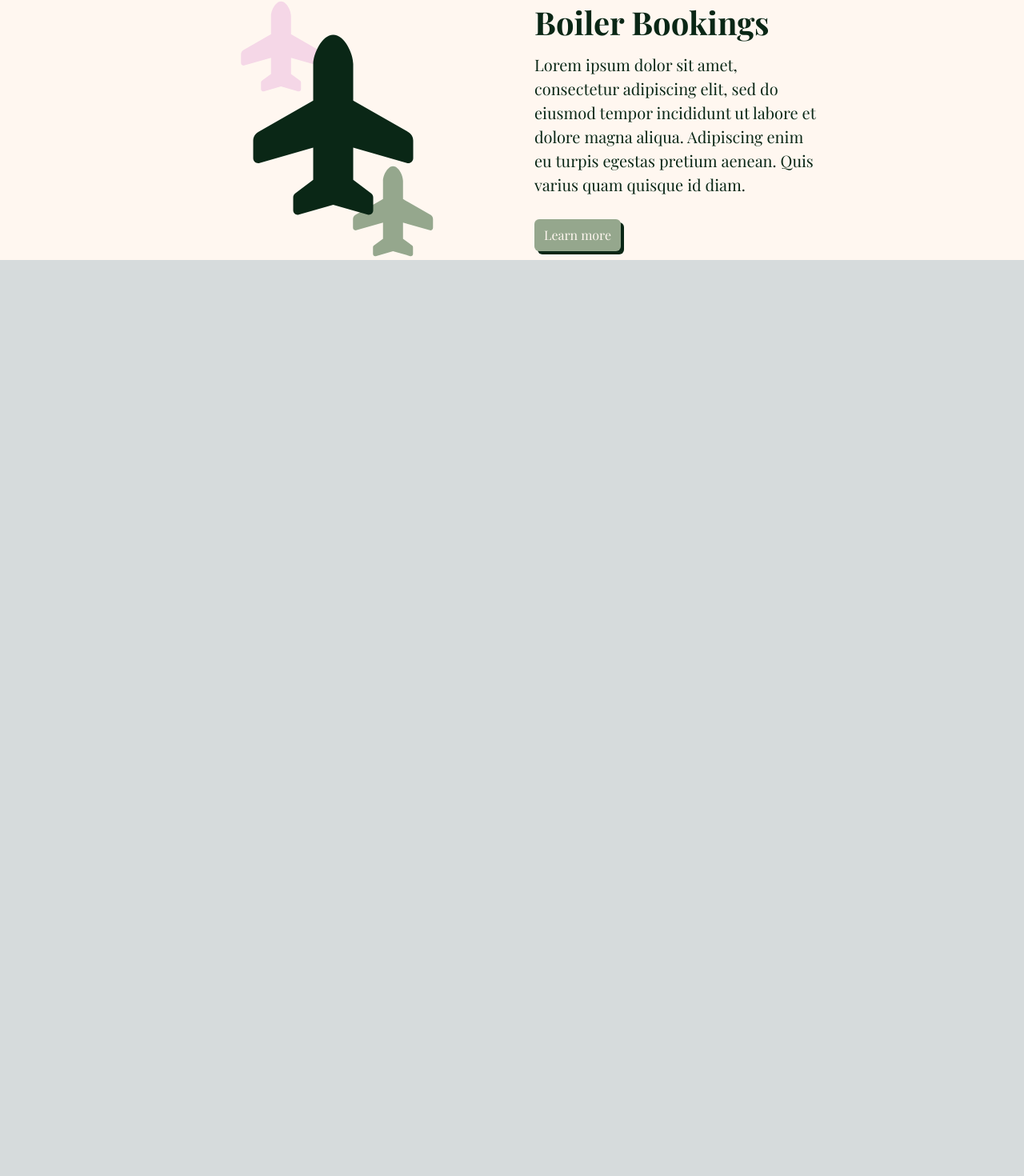
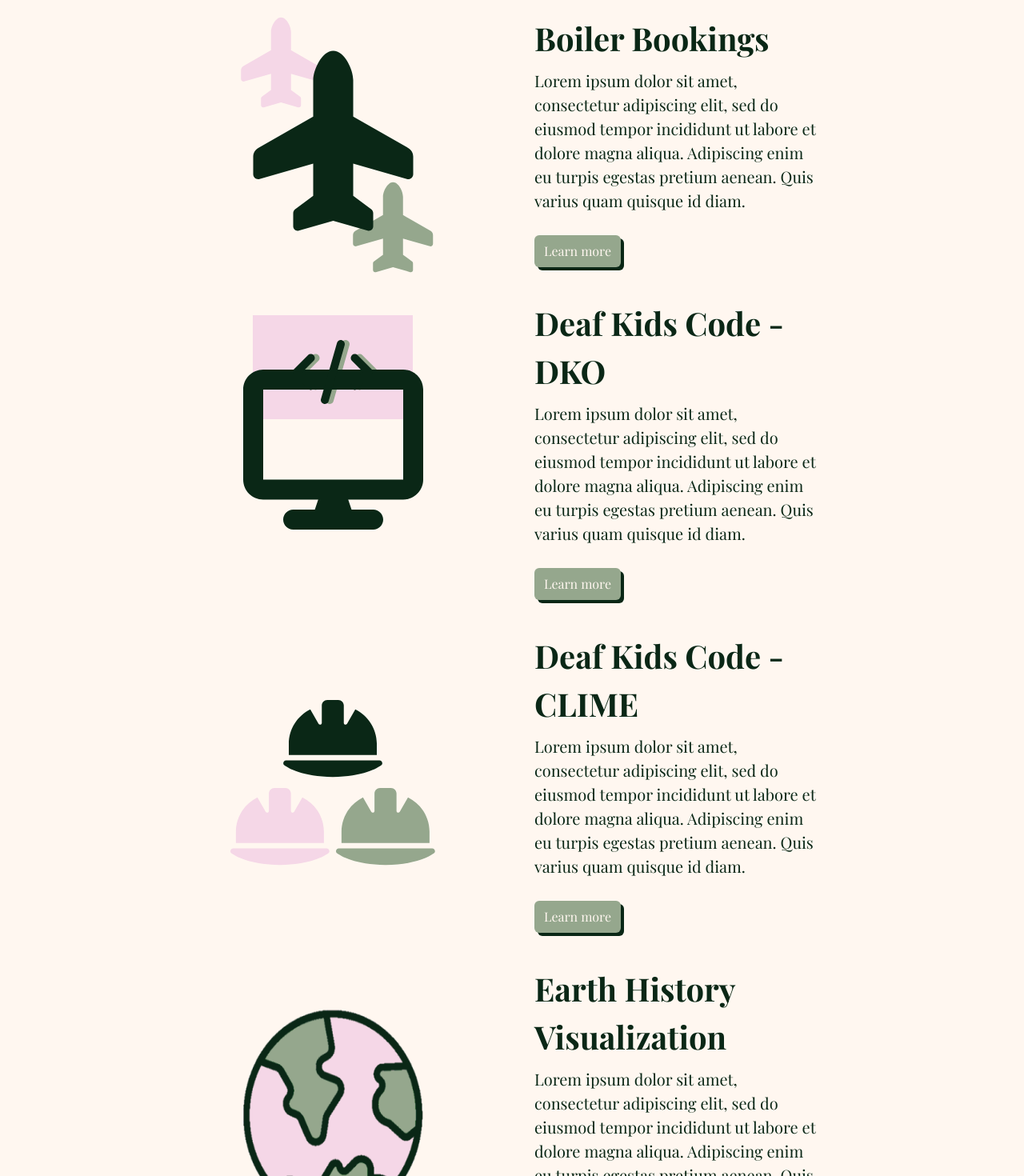
Before and after one commit to lbostre/my-portfolio, a Next.js app: page / in a window 1280 px wide. Shown: the part 1275-2745 px from the top of the page at 80% size. Before the commit the page ends 1600 px from the top, so only its background shows below. Built offline with nearby package versions, Linux system fonts and the light colour scheme; a web font is replaced by a local one.

Commit message:
Maybeee???

```diff
--- a/src/app/page.tsx
+++ b/src/app/page.tsx
@@ -4,6 +4,9 @@ import Button from "@/components/Button/Button";
 import Project from "@/components/Project";
 import CourseRater from "@/components/Icons/CourseRater";
 import BoilerBookings from "@/components/Icons/BoilerBookings";
+import Dko from "@/components/Icons/Dko";
+import Clime from "@/components/Icons/Clime";
+import Ehv from "@/components/Icons/Ehv";
 
 export default function Home() {
   return (
@@ -18,13 +21,16 @@ export default function Home() {
                   </div>
               </div>
           </div>
-          <div className="min-h-screen bg-[#fff7f0] text-[#0a2716] px-64">
-                      <p className="text-[70px] font-bold mb-5">My Projects</p>
-              <div className="flex flex-col gap-8">
-              <Project  onClick={console.log("breh")}  description="Lorem  ipsum dolor sit amet, consectetur adipiscing elit, sed do eiusmod  tempor incididunt ut labore et dolore magna aliqua. Adipiscing enim eu  turpis egestas pretium aenean. Quis varius quam quisque id diam." title="Course Rater" icon={<CourseRater/>}/>
-              <Project  onClick={console.log("breh")}  description="Lorem  ipsum dolor sit amet, consectetur adipiscing elit, sed do eiusmod  tempor incididunt ut labore et dolore magna aliqua. Adipiscing enim eu  turpis egestas pretium aenean. Quis varius quam quisque id diam." title="Boiler Bookings" icon={<BoilerBookings/>}/>
+          <div className="min-h-screen bg-[#fff7f0] text-[#0a2716] px-64 pb-10">
+              <p className="text-[70px] font-bold mb-8">My Projects</p>
+              <div className="flex flex-col gap-10">
+                  <Project  onClick={console.log("breh")}  description="Lorem  ipsum dolor sit amet, consectetur adipiscing elit, sed do eiusmod  tempor incididunt ut labore et dolore magna aliqua. Adipiscing enim eu  turpis egestas pretium aenean. Quis varius quam quisque id diam." title="Course Rater" icon={<CourseRater/>}/>
+                  <Project  onClick={console.log("breh")}  description="Lorem  ipsum dolor sit amet, consectetur adipiscing elit, sed do eiusmod  tempor incididunt ut labore et dolore magna aliqua. Adipiscing enim eu  turpis egestas pretium aenean. Quis varius quam quisque id diam." title="Boiler Bookings" icon={<BoilerBookings/>}/>
+                  <Project  onClick={console.log("breh")}  description="Lorem  ipsum dolor sit amet, consectetur adipiscing elit, sed do eiusmod  tempor incididunt ut labore et dolore magna aliqua. Adipiscing enim eu  turpis egestas pretium aenean. Quis varius quam quisque id diam." title="Deaf Kids Code - DKO" icon={<Dko/>}/>
+                  <Project  onClick={console.log("breh")}  description="Lorem  ipsum dolor sit amet, consectetur adipiscing elit, sed do eiusmod  tempor incididunt ut labore et dolore magna aliqua. Adipiscing enim eu  turpis egestas pretium aenean. Quis varius quam quisque id diam." title="Deaf Kids Code - CLIME" icon={<Clime/>}/>
+                  <Project  onClick={console.log("breh")}  description="Lorem  ipsum dolor sit amet, consectetur adipiscing elit, sed do eiusmod  tempor incididunt ut labore et dolore magna aliqua. Adipiscing enim eu  turpis egestas pretium aenean. Quis varius quam quisque id diam." title="Earth History Visualization" icon={<Ehv/>}/>
               </div>
-              </div>
+          </div>
       </main>
   );
 }
--- /dev/null
+++ b/src/components/Icons/Clime.tsx
@@ -0,0 +1,14 @@
+import { FontAwesomeIcon } from '@fortawesome/react-fontawesome'
+import {faHelmetSafety} from "@fortawesome/free-solid-svg-icons";
+
+export default function Clime() {
+    return (
+        <div className="flex flex-col h-full w-full justify-center">
+            <FontAwesomeIcon icon={faHelmetSafety} className="h-[110px]"/>
+            <div className="flex flex-row gap-2 self-center">
+                <FontAwesomeIcon icon={faHelmetSafety} className="h-[110px] text-[#f5d7e7]"/>
+                <FontAwesomeIcon icon={faHelmetSafety} className="h-[110px] text-[#95a78d]"/>
+            </div>
+        </div>
+    );
+}
--- /dev/null
+++ b/src/components/Icons/Dko.tsx
@@ -0,0 +1,14 @@
+import { FontAwesomeIcon } from '@fortawesome/react-fontawesome'
+import {faCode, faDisplay} from "@fortawesome/free-solid-svg-icons";
+
+export default function Dko() {
+    return (
+        <div className="flex h-full w-full justify-center">
+            <FontAwesomeIcon icon={faDisplay} className="h-[200px] absolute z-10 self-center"/>
+            <div className="flex flex-col relative h-[130px] w-[200px] top-[20px] bg-[#f5d7e7] justify-center items-center pt-3">
+                <FontAwesomeIcon icon={faCode} className="h-[80px] z-[10]"/>
+                <FontAwesomeIcon icon={faCode} className="absolute h-[80px] ml-3 text-[#95a78d]"/>
+            </div>
+        </div>
+    );
+}
--- /dev/null
+++ b/src/components/Icons/Ehv.tsx
@@ -0,0 +1,15 @@
+import Image from 'next/image'
+import globe from "@/assets/globe.png"
+
+export default function Ehv() {
+    return (
+        <div className="flex h-full w-full justify-center">
+            <Image
+                src={globe}
+                width={340}
+                height={340}
+                alt="Globe"
+            />
+        </div>
+    );
+}
```
Also changed, not shown: src/assets/globe.png (added).
